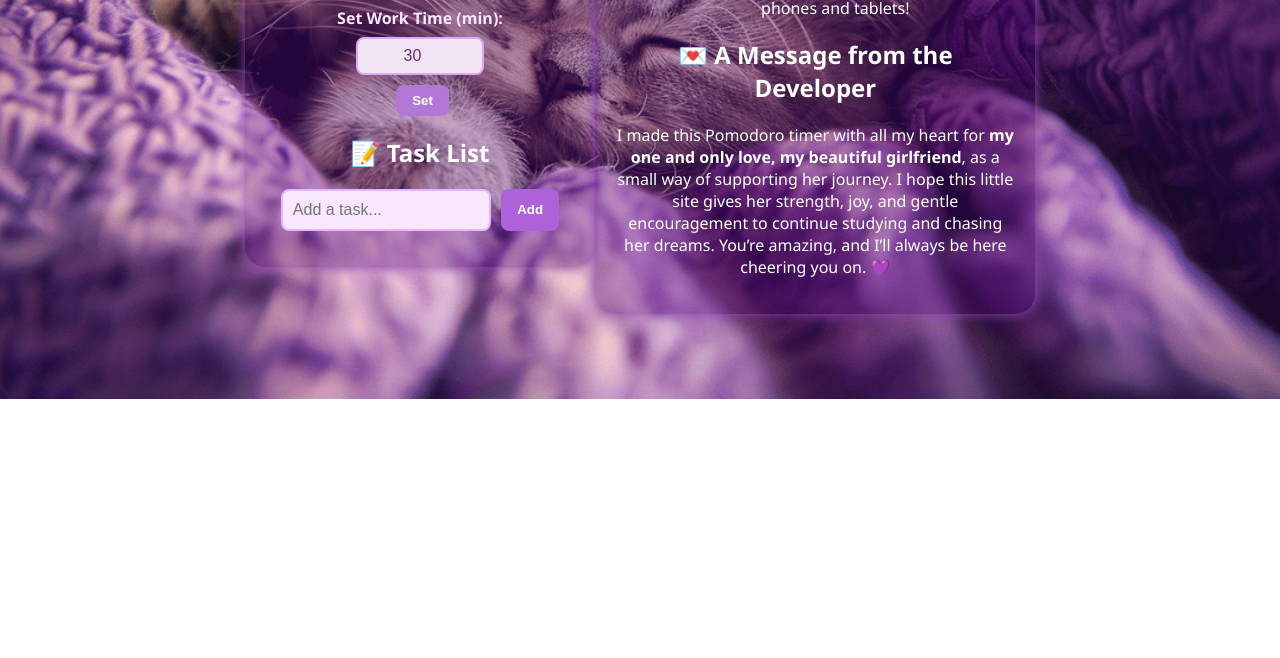
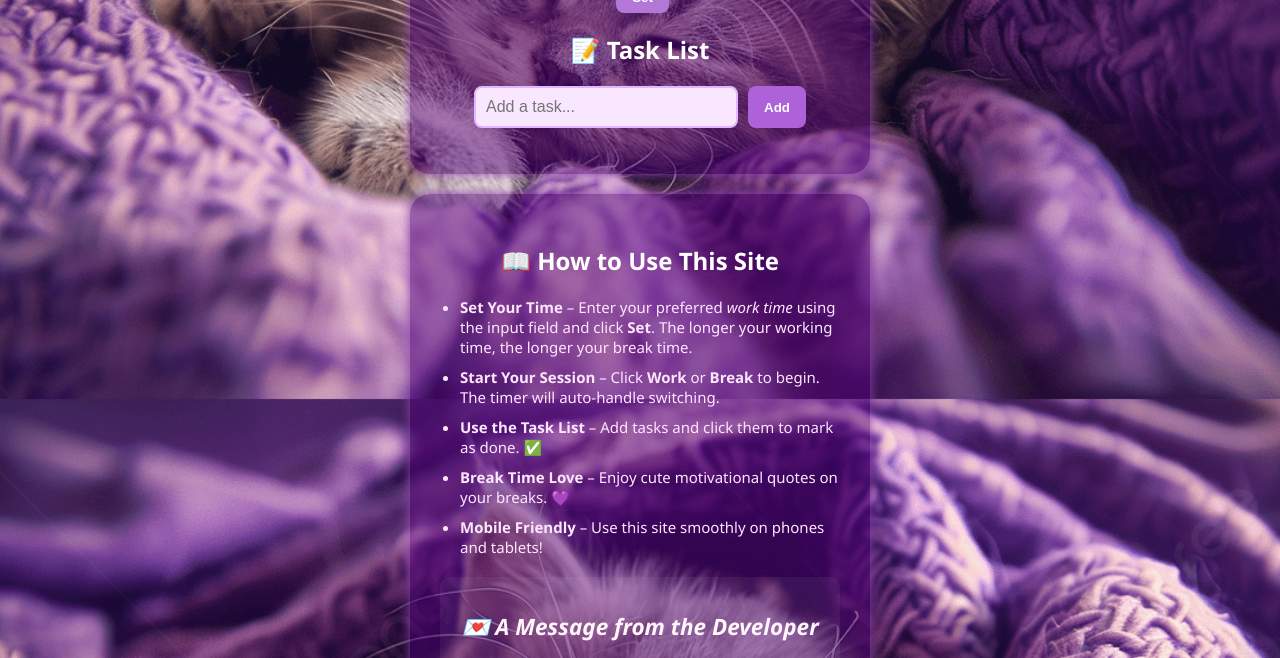
Before and after one commit to Panda091502/isntitaaronic, a plain HTML site: page index.html in a window 1280 px wide. Shown: the part 401-1059 px from the top of the page. Before the commit the page ends 800 px from the top, so only its background shows below. Drawn offline with Linux system fonts and the light colour scheme.

Commit message:
Update styles.css

```diff
--- a/styles.css
+++ b/styles.css
@@ -6,7 +6,7 @@ body {
   color: #fff;
   margin: 0;
   padding: 0;
-  display: flex;
+  display: block;
   justify-content: center;
   align-items: center;
   min-height: 100vh;
@@ -15,10 +15,12 @@ body {
 
 .container {
   max-width: 400px;
-  background-color: rgba(80, 0, 120, 0.3); /* from 0.2 → 0.3 */
+  margin: 20px auto;
+  background-color: rgba(80, 0, 120, 0.5);
   border-radius: 20px;
-  padding: 20px;
+  padding: 30px;
   box-shadow: 0 0 12px #8e44ad;
+  text-align: center;
 }
 
 .container,
@@ -215,3 +217,36 @@ button:focus {
   outline: none;
   box-shadow: 0 0 6px #c299f2;
 }
+
+
+
+.info-box {
+  margin-top: 20px;
+  background-color: rgba(80, 0, 120, 0.2); /* same opacity */
+  border-radius: 20px;
+  padding: 20px;
+  box-shadow: 0 0 12px #8e44ad;
+}
+
+.instructions {
+  text-align: left;
+  padding-left: 20px;
+  color: #ffe6ff;
+  margin-top: 10px;
+}
+
+.instructions li {
+  margin: 10px 0;
+  font-size: 15px;
+}
+
+.love-note {
+  margin-top: 20px;
+  padding: 15px;
+  background-color: rgba(255, 255, 255, 0.05);
+  border-radius: 10px;
+  font-style: italic;
+  color: #fff5fb;
+  font-size: 15px;
+  text-align: center;
+}
```
